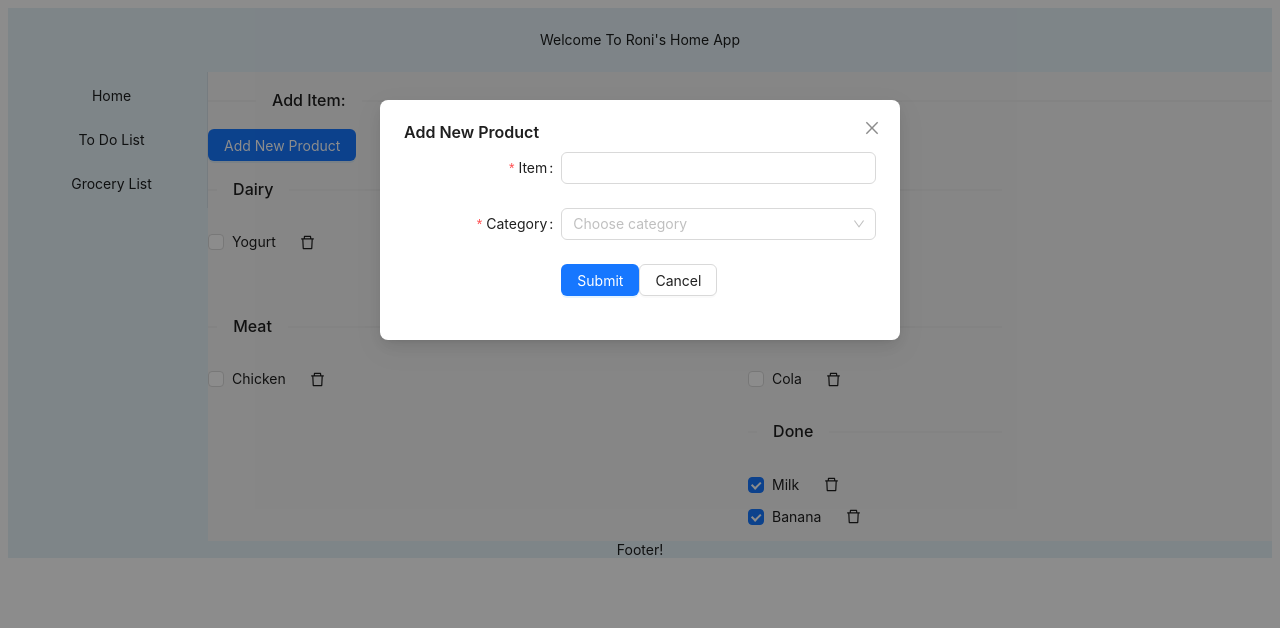
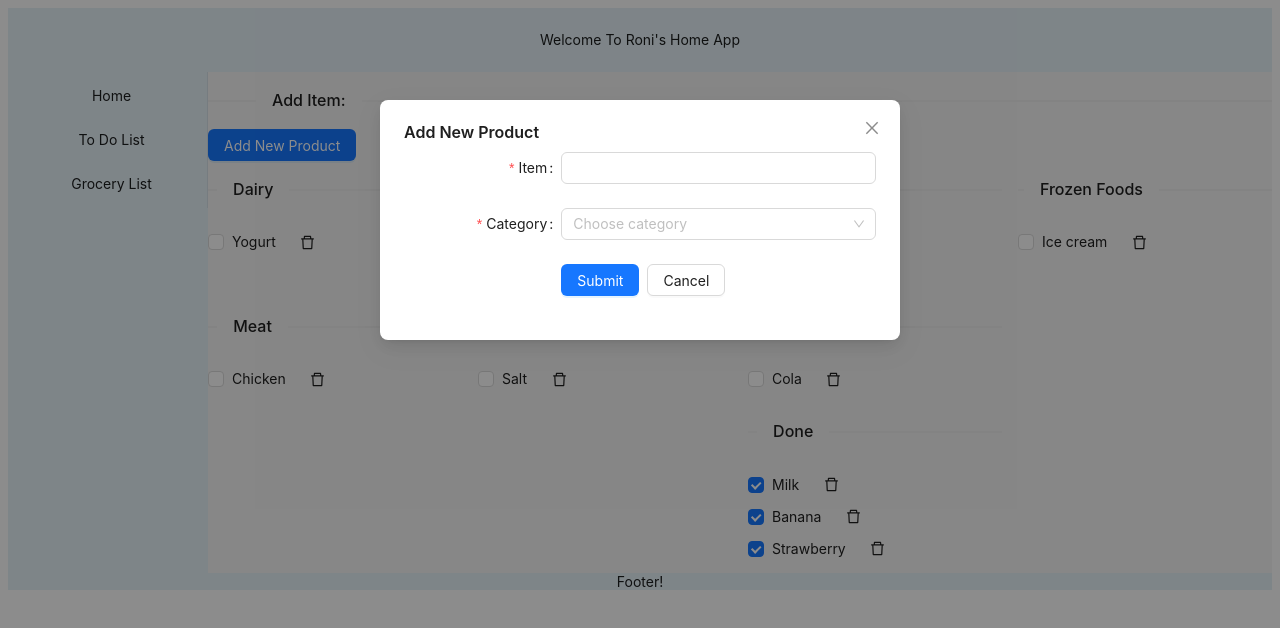
Before and after one commit to roniba1/roni-home-app, a React (Create React App) app: page /groceryList in a window 1280 px wide. Both pictures are taken after a click on the button "Add New Product". Shown: the top 628 px of the page. Built offline with nearby package versions, Linux system fonts and the light colour scheme; data requests are answered from the project's data file.

Commit message:
AddItem changes
AddItem changes - using useReducer instead of use state.

```diff
--- a/db.json
+++ b/db.json
@@ -49,6 +49,11 @@
       "content": "Dishes",
       "type": "todo",
       "id": 14
+    },
+    {
+      "content": "Pick up the kids",
+      "type": "todo",
+      "id": 15
     }
   ],
   "grocery": [
@@ -91,6 +96,21 @@
       "content": "Cola",
       "type": "beverages",
       "id": 8
+    },
+    {
+      "content": "Ice cream",
+      "type": "frozen",
+      "id": 9
+    },
+    {
+      "content": "Salt",
+      "type": "cond",
+      "id": 10
+    },
+    {
+      "content": "Strawberry",
+      "type": "done",
+      "id": 11
     }
   ]
 }
--- a/src/components/AddItem.tsx
+++ b/src/components/AddItem.tsx
@@ -1,62 +1,59 @@
-import React, { useState } from "react";
-import { ListsPageSettings } from "../interfaces/ListsPageSettings";
-import { Button, Modal, Select, Form, Input } from 'antd';
-
-type AddItemProps = {
-    onItemAdded: (itemText: string, type: string) => Promise<void>,
-    listsSettings: ListsPageSettings
-};
+import React, { useReducer } from "react";
+import { Button, Modal, Select, Form, Input, Space } from 'antd';
+import { AddItemProps, AddItemActionKind, reducer, layout, tailLayout } from "./AddItemSettings";
 
 const AddItem: React.FC<AddItemProps> = props => {
-    const [newContent, setNewContent] = useState('');
-    const [contentType, setContentType] = useState('');
-    const [open, setOpen] = useState(false);
-    const [confirmLoading, setConfirmLoading] = useState(false);
+    const [state, dispatch] = useReducer(reducer, {
+        newContent: '',
+        contentType: '',
+        open: false
+    });
     const [form] = Form.useForm();
 
-    const layout = {
-        labelCol: { span: 8 },
-        wrapperCol: { span: 16 },
+    const showModal = () => {
+        dispatch({
+            type: AddItemActionKind.OPEN,
+            payload: true
+        });
     };
 
-    const tailLayout = {
-        wrapperCol: { offset: 8, span: 16 },
-    };
-
-    const showModal = () => {
-        setOpen(true);
-    };
-
-    const handleCancel = () => {
-        console.log('Clicked cancel button');
+    const resetForm = () => {
         form.resetFields();
-        setNewContent('');
-        setContentType('');
-        setOpen(false);
-    };
+        dispatch({
+            type: AddItemActionKind.ALL,
+            payload: {
+                newContent: '',
+                contentType: '',
+                open: false
+            }
+        });
+    }
 
     const handleInputChange = (event: React.FormEvent<HTMLInputElement>) => {
-        setNewContent(event.currentTarget.value);
+        dispatch({
+            type: AddItemActionKind.CONTENT,
+            payload: event.currentTarget.value
+        });
     }
 
     const handleSelectChange = (value: string) => {
-        setContentType(value);
+        dispatch({
+            type: AddItemActionKind.TYPE,
+            payload: value
+        });
     }
 
     const addItemSubmitHandler = async () => {
-        setConfirmLoading(true);
-
-        props.onItemAdded(newContent,
-            contentType ? contentType : props.listsSettings.newItemType()).then(() => {
-            form.resetFields();
-            setNewContent('');
-            setContentType('');
-            setOpen(false);
-            setConfirmLoading(false);
-        });
+        props.onItemAdded(state.newContent,
+            state.contentType ?
+                state.contentType : props.listsSettings.newItemType()).then(() => resetForm());
     };
 
-    const options = props.listsSettings.typesNames.map((listType) => {
+    const typesListToAdd = props.listsSettings.typesNames.filter((listType) => {
+        return listType.type !== "done";
+    });
+
+    const options = typesListToAdd.map((listType) => {
         return {
             value: listType.type,
             label: listType.displayName
@@ -65,7 +62,7 @@ const AddItem: React.FC<AddItemProps> = props => {
 
     const inputComponent = (
         <Form.Item name="item" label="Item" rules={[{ required: true }]}>
-            <Input value={newContent} onChange={handleInputChange}/>
+            <Input value={state.newContent} onChange={handleInputChange}/>
         </Form.Item>
     );
 
@@ -73,7 +70,7 @@ const AddItem: React.FC<AddItemProps> = props => {
         <Form.Item name="type" label="Category" rules={[{ required: true }]}>
             <Select
                 placeholder="Choose category"
-                value={contentType}
+                value={state.contentType}
                 onChange={handleSelectChange}
                 options={options}
             />
@@ -85,12 +82,14 @@ const AddItem: React.FC<AddItemProps> = props => {
             {inputComponent}
             {selectComponent}
             <Form.Item {...tailLayout}>
-                <Button type="primary" htmlType="submit">
-                    Submit
-                </Button>
-                <Button htmlType="button" onClick={handleCancel}>
-                    Cancel
-                </Button>
+                <Space>
+                    <Button type="primary" htmlType="submit">
+                        Submit
+                    </Button>
+                    <Button htmlType="button" onClick={resetForm}>
+                        Cancel
+                    </Button>
+                </Space>
             </Form.Item>
         </Form>
     );
@@ -103,10 +102,8 @@ const AddItem: React.FC<AddItemProps> = props => {
             </Button>
             <Modal
                 title={props.listsSettings.addItemText}
-                open={open}
-                //onOk={addItemSubmitHandler}
-                confirmLoading={confirmLoading}
-                onCancel={handleCancel}
+                open={state.open}
+                onCancel={resetForm}
                 footer={[]}
             >
                 {modalForm}
--- /dev/null
+++ b/src/components/AddItemSettings.ts
@@ -0,0 +1,58 @@
+import {ListsPageSettings} from "../interfaces/ListsPageSettings";
+
+export type AddItemProps = {
+    onItemAdded: (itemText: string, type: string) => Promise<void>,
+    listsSettings: ListsPageSettings
+};
+
+interface AddItemState {
+    newContent: string,
+    contentType: string,
+    open: boolean
+}
+
+export enum AddItemActionKind {
+    CONTENT = 'CONTENT',
+    TYPE = 'TYPE',
+    OPEN = 'OPEN',
+    ALL = 'ALL'
+}
+
+type AddItemAction =
+    | {type: AddItemActionKind.CONTENT | AddItemActionKind.TYPE, payload: string}
+    | {type: AddItemActionKind.OPEN, payload: boolean}
+    | {type: AddItemActionKind.ALL, payload: AddItemState};
+
+export const reducer = (state: AddItemState, action: AddItemAction) => {
+    const { type, payload } = action;
+    switch (type) {
+        case AddItemActionKind.CONTENT:
+            return {
+                ...state,
+                newContent: payload
+            };
+        case AddItemActionKind.TYPE:
+            return {
+                ...state,
+                contentType: payload
+            };
+        case AddItemActionKind.OPEN:
+            return {
+                ...state,
+                open: payload
+            };
+        case AddItemActionKind.ALL:
+            return payload;
+        default:
+            return state;
+    }
+};
+
+export const layout = {
+    labelCol: { span: 8 },
+    wrapperCol: { span: 16 },
+};
+
+export const tailLayout = {
+    wrapperCol: { offset: 8, span: 16 },
+};
--- a/src/components/ListsDisplay.tsx
+++ b/src/components/ListsDisplay.tsx
@@ -5,8 +5,6 @@ import FetcherService from "../services/FetcherService";
 import { Divider, Col, Row } from "antd";
 import AddItem from "./AddItem";
 import ItemsList from "./ItemsList";
-
-
 
 interface ListsDisplayProps {
     listsSettings: ListsPageSettings
```
